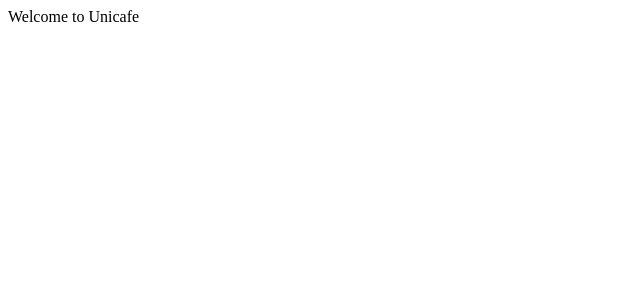
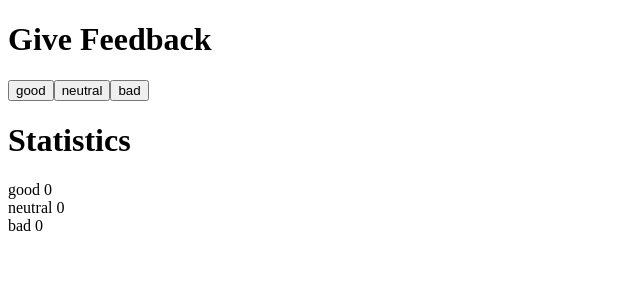
Before and after one commit to Pti2mike/unicafe, a React (Vite) app: page / in a window 1280 px wide. Shown: the top 300 px of the page, without its empty margins (0-640 px from the left). Built offline with nearby package versions, Linux system fonts and the light colour scheme.

Commit message:
First step

```diff
--- a/src/App.jsx
+++ b/src/App.jsx
@@ -1,5 +1,46 @@
-function App() {
-  return <div>Welcome to Unicafe</div>;
-}
+import { useState } from "react";
+
+const Header = (props) => <h1>{props.title}</h1>;
+
+const Button = (props) => (
+  <button name={props.name} onClick={props.handleClick}>
+    {props.name}
+  </button>
+);
+
+const Display = (props) => (
+  <div>
+    {props.name} {props.value}
+  </div>
+);
+
+const App = () => {
+  const [good, setGood] = useState(0);
+  const [neutral, setNeutral] = useState(0);
+  const [bad, setBad] = useState(0);
+
+  const handleClickGood = () => {
+    setGood(good + 1);
+  };
+  const handleClickNeutral = () => {
+    setNeutral(neutral + 1);
+  };
+  const handleClickBad = () => {
+    setBad(bad + 1);
+  };
+  return (
+    <div>
+      <Header title="Give Feedback" />
+      <Button name="good" handleClick={handleClickGood} />
+      <Button name="neutral" handleClick={handleClickNeutral} />
+      <Button name="bad" handleClick={handleClickBad} />
+
+      <Header title="Statistics" />
+      <Display name="good" value={good} />
+      <Display name="neutral" value={neutral} />
+      <Display name="bad" value={bad} />
+    </div>
+  );
+};
 
 export default App;
```
